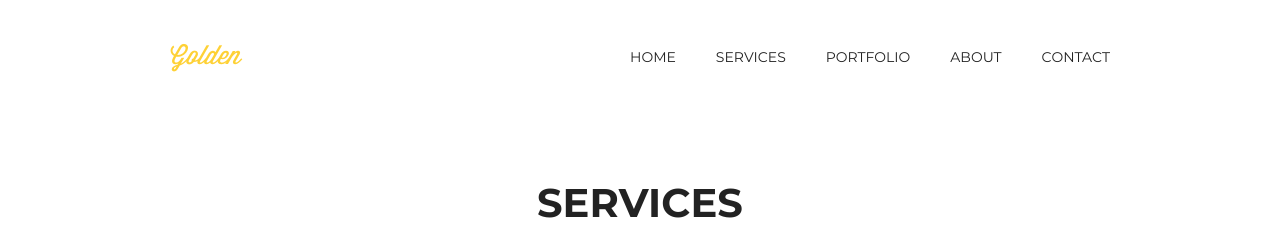
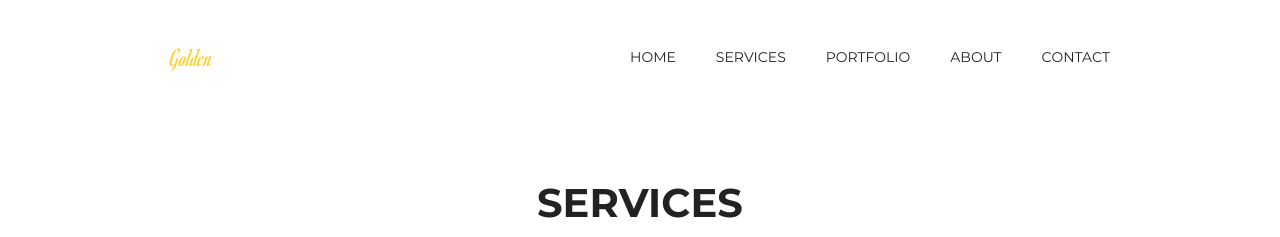
Before and after one commit to MaxaKozin/goit-html-css, a plain HTML site: page html-css/module-07/index.html in a window 1280 px wide. Shown: the top 237 px of the page. Drawn offline with Linux system fonts and the light colour scheme.

Commit message:
fonts corrections

```diff
--- a/html-css/module-07/css/styles.css
+++ b/html-css/module-07/css/styles.css
@@ -18,11 +18,21 @@ html {
 }
 
 @font-face {
-  font-family: "Wisdom Script Regular";
+  font-family: "Romanesco";
   font-style: normal;
-  font-weight: normal;
-  src: local("Wisdom Script Regular"),
-    url("../fonts/Wisdom Script AI.woff") format("woff");
+  font-weight: 400;
+  src: local("Romanesco"), local("Romanesco-Regular"),
+    url("../fonts/romanesco-v8-latin-regular.woff2") format("woff2"),
+    url("../fonts/romanesco-v8-latin-regular.woff") format("woff");
+}
+
+@font-face {
+  font-family: "Noto Serif";
+  font-style: italic;
+  font-weight: 400;
+  src: local("Noto Serif Italic"), local("NotoSerif-Italic"),
+    url("../fonts/noto-serif-v8-latin-italic.woff2") format("woff2"),
+    url("../fonts/noto-serif-v8-latin-italic.woff") format("woff");
 }
 
 @font-face {
@@ -52,13 +62,6 @@ html {
     url("../fonts/montserrat-v14-latin-700.woff") format("woff");
 }
 
-@font-face {
-  font-family: "Droid Serif Italic";
-  src: url("../fonts/DroidSerif-Italic.woff") format("woff");
-  font-weight: normal;
-  font-style: normal;
-}
-
 /* Menu styles */
 
 .page-header {
@@ -75,7 +78,7 @@ html {
 }
 
 .logo {
-  font-family: "Wisdom Script Regular";
+  font-family: "Romanesco";
   font-size: 26px;
   line-height: 41px;
   color: #fed136;
@@ -141,7 +144,7 @@ html {
   padding: 0;
   font-size: 16px;
   color: #777777;
-  font-family: "Droid Serif Italic";
+  font-family: "Noto Serif";
   text-align: center;
 }
 
@@ -296,7 +299,8 @@ html {
   outline: 3px solid #cc0000;
 }
 
-input[name="subject"]:focus:valid, input[name="subject"]:focus:invalid {
+input[name="subject"]:focus:valid,
+input[name="subject"]:focus:invalid {
   outline: none;
 }
 
```
Also changed, not shown: html-css/module-07/fonts/DroidSerif-Italic.woff (deleted), html-css/module-07/fonts/Wisdom Script AI.woff (deleted), html-css/module-07/fonts/Wisdom Script AI.woff2 (deleted), html-css/module-07/fonts/noto-serif-v8-latin-italic.woff (added), html-css/module-07/fonts/noto-serif-v8-latin-italic.woff2 (added), html-css/module-07/fonts/romanesco-v8-latin-regular.woff (added), html-css/module-07/fonts/romanesco-v8-latin-regular.woff2 (added).
